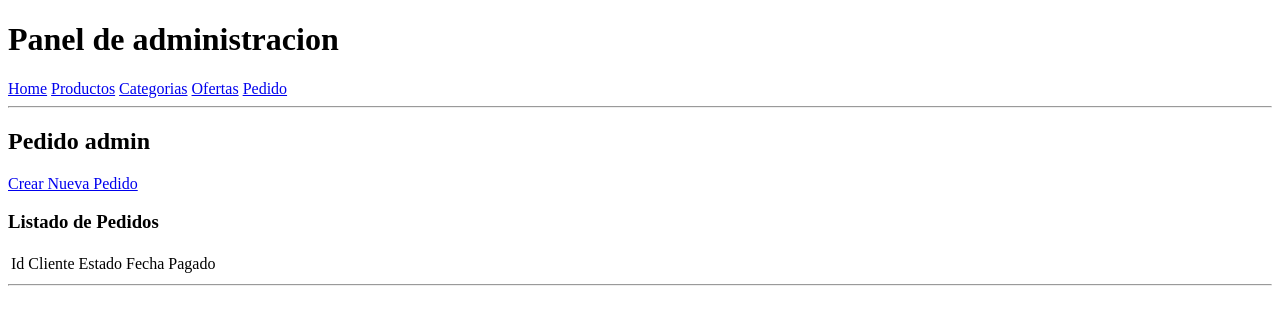
After one commit to Team-Nahui/prueva, a Django app: page /administracion/pedido/ in a window 1280 px wide. The commit adds this page. Shown: the top 325 px of the page. Run offline with Django 4.2, Linux system fonts and the light colour scheme; data that the repository does not hold is empty.

Commit message:
se agrego crud completo del modelo pedido

```diff
--- a/administracion/admin.py
+++ b/administracion/admin.py
@@ -1,5 +1,5 @@
 from django.contrib import admin
-from .models import Pedido, Producto, Oferta, Categoria, Tags
+from .models import Pedido, Producto, Oferta, Categoria, Tags, Cliente, Localidad
 
 # Register your models here.
 admin.site.register(Pedido)
@@ -7,3 +7,5 @@ admin.site.register(Producto)
 admin.site.register(Oferta)
 admin.site.register(Categoria)
 admin.site.register(Tags)
+admin.site.register(Cliente)
+admin.site.register(Localidad)
--- a/administracion/models.py
+++ b/administracion/models.py
@@ -1,6 +1,6 @@
 from django.db import models
 from django.contrib.auth.models import User
-#from django.utils.translation import ugettext as _
+# from django.utils.translation import ugettext as _
 from django.utils.translation import gettext_lazy as _
 
 
@@ -8,6 +8,7 @@ class Localidad(models.Model):
     nombre = models.CharField(max_length=50)
     latitud = models.CharField(max_length=20)
     longitud = models.CharField(max_length=20)
+
     def __str__(self):
         return "%s " % (self.nombre)
 
@@ -95,7 +96,7 @@ class Producto(models.Model):
     tags = models.ManyToManyField(Tags)
     puntuacion = models.IntegerField(default=0,null=True)
     vista = models.CharField(max_length=100, default=0)
-    cantidad = models.IntegerField()
+    cantidad = models.IntegerField(null=True)
     def __str__(self):
         return '%s' % self.descripcion
 
--- a/administracion/urls.py
+++ b/administracion/urls.py
@@ -10,7 +10,7 @@ urlpatterns = [
     path('producto/', ProductoListView.as_view(), name='listar_productos'),
     path('producto/crear/', CreateProductoView.as_view(), name='crear_producto'),
     path('producto/editar/<int:pk>', EditProductoView.as_view(), name='editar_producto'),
-    path('producto/detalle/<int:pk>', ProductoDetailView.as_view(), name='producto_detalle'),
+    path('producto/detalle/<int:pk>', ProductoDetailView.as_view(), name='ver_producto'),
     path('producto/eliminar/<int:pk>', ProductoDeleteView.as_view(), name='eliminar_producto'),
 
     # Oferta Urls
@@ -24,7 +24,14 @@ urlpatterns = [
     path('categoria/crear/', CategoriaCreateView.as_view(), name='crear_categoria'),
     path('categoria/<int:pk>/editar/', CategoriaEditView.as_view(), name='editar_categoria'),
     path('categoria/<int:pk>/detalle/', CagetgoriaDetailView.as_view(), name='ver_categoria'),
-    path('categoria/<int:pk>/eliminar/', CategoriaDeleteView.as_view(), name='eliminar_categoria')
+    path('categoria/<int:pk>/eliminar/', CategoriaDeleteView.as_view(), name='eliminar_categoria'),
+
+    # Pedido urls
+    path('pedido/', PedidoListView.as_view(), name='listar_pedido'),
+    path('pedido/crear/', PedidoCreateView.as_view(), name='crear_pedido'),
+    path('pedido/<int:pk>/editar/', PedidoEditView.as_view(), name='editar_pedido'),
+    path('pedido/<int:pk>/ver/', PedidoDetailView.as_view(), name='ver_pedido'),
+    path('pedido/<int:pk>/eliminar/', PedidoDeleteView.as_view(), name='eliminar_pedido'),
 
 
 ]
--- a/administracion/views.py
+++ b/administracion/views.py
@@ -1,8 +1,8 @@
 from django.shortcuts import render, get_object_or_404, redirect
 # Create your views here.
 from django.views import View
-from .models import Producto, Oferta, Categoria
-from .forms import ProductoForm, OfertaForm, CategoriaForm
+from .models import Producto, Oferta, Categoria, Pedido
+from .forms import ProductoForm, OfertaForm, CategoriaForm, PedidoForm
 
 
 class ProductoListView(View):
@@ -133,7 +133,7 @@ class CreateOfertaView(View):
         Crear una nueva oferta y muestra en mensaje
         """
         success_message = ''
-        form = OfertaForm()
+        form = OfertaForm(request.POST)
         if form.is_valid():
             form.save()
             form = OfertaForm()
@@ -152,8 +152,8 @@ class EditOfertaView(View):
         """
         Pinta el formulario con los datos de la oferta seleccionada
         """
-        # oferta = Oferta.objects.filter(pk=pk)
-        form = OfertaForm()
+        oferta = get_object_or_404(Oferta, id=pk)
+        form = OfertaForm(instance=oferta)
         context = {
             'form': form,
             'message': '',
@@ -164,14 +164,14 @@ class EditOfertaView(View):
 
     def post(self, request, pk):
         success_message = ''
-        oferta = Oferta.objects.filter(pk=pk)
-        form = OfertaForm(instance=oferta)
+        oferta = get_object_or_404(Oferta, id=pk)
+        form = OfertaForm(request.POST, instance=oferta)
         if form.is_valid():
             form.save()
-            success_message = 'Modificación guardado con exito!'
+            success_message = 'Actualizacion guardado con exito'
         context = {
             'form': form,
-            'message': success_message
+            'message': success_message,
         }
         return render(request, 'administracion/oferta_create.html', context)
 
@@ -180,10 +180,7 @@ class OfertaDetailView(View):
     def get(self, request, pk):
         # oferta = Oferta.objects.filter(pk=pk)
         context = {
-            'oferta': {
-                'id': 1,
-                'activo': 'no',
-            }
+            'oferta': get_object_or_404(Oferta, id=pk),
         }
         return render(request, 'administracion/oferta_detalle.html', context)
 
@@ -287,6 +284,104 @@ class CategoriaDeleteView(View):
         return redirect('listar_categoria')
 
 
+class PedidoListView(View):
+    def get(self, request):
+        context = {
+            'pedidos': Pedido.objects.all(),
+            'message': '',
+        }
+        return render(request, 'administracion/pedido_admin.html', context)
+
+
+class PedidoCreateView(View):
+    def get(self, request):
+        """ Muestra el formulario para pedido"""
+        form = PedidoForm()
+        context = {
+            'form': form,
+            'message': '',
+            'state': 'create',
+            'button_text': 'Agregar',
+        }
+        return render(request, 'administracion/pedido_create.html', context)
+
+    def post(self, request):
+        """
+        crear un pedido y lo guarda
+        """
+        success_message = ''
+        form = PedidoForm(request.POST)
+        if form.is_valid():
+            form.save()
+            form = PedidoForm()
+            success_message = 'Pedido creado con exito'
+
+        context = {
+            'form': form,
+            'message': success_message,
+            'state': 'create',
+            'button_text': 'Agregar',
+        }
+        return render(request, 'administracion/pedido_create.html', context)
+
+
+class PedidoEditView(View):
+    def get(self, request, pk):
+        """ Muestra el formulario para categoria"""
+        form = PedidoForm(instance=get_object_or_404(Pedido, id=pk))
+        context = {
+            'form': form,
+            'message': '',
+            'state': 'edit',
+            'button_text': 'Guardar cambios',
+        }
+        return render(request, 'administracion/pedido_create.html', context)
+
+    def post(self, request, pk):
+        """
+        Edita una categoria y lo guarda
+        """
+        success_message = ''
+        pedido = get_object_or_404(Pedido, id=pk)
+        form = PedidoForm(request.POST, instance=pedido)
+        if form.is_valid():
+            form.save()
+            success_message = 'Cambios cuardado con exito'
+
+        context = {
+            'form': form,
+            'message': success_message,
+            'state': 'edit',
+            'button_text': 'Guardar cambios',
+        }
+        return render(request, 'administracion/pedido_create.html', context)
+
+
+class PedidoDetailView(View):
+    def get(self, request, pk):
+        """
+        Muestra los datos del pedido
+        """
+        pedido  = get_object_or_404(Pedido, id=pk)
+        context = {
+            'pedido': pedido,
+        }
+        return render(request, 'administracion/pedido_detail.html', context)
+
+
+class PedidoDeleteView(View):
+    def get(self, request, pk):
+        pedido = get_object_or_404(Pedido, id=pk)
+        context = {
+            'pedido': pedido
+        }
+        return render(request, 'administracion/pedido_delete.html', context)
+
+    def post(self, request, pk):
+        get_object_or_404(Pedido, id=pk).delete()
+        return redirect('listar_pedido')
+
+
 class HomeView(View):
     def get(self, request):
         """
--- a/templates/administracion/admin_home.html
+++ b/templates/administracion/admin_home.html
@@ -11,7 +11,7 @@
         <a href="{% url 'listar_productos' %}">Productos</a>
         <a href="{% url 'listar_categoria' %}">Categorias</a>
         <a href="{% url 'listar_ofertas' %}">Ofertas</a>
-        <a href="#">Pedido</a>
+        <a href="{% url 'listar_pedido' %}">Pedido</a>
     </nav>
     <hr>
     <section>
--- /dev/null
+++ b/templates/administracion/pedido_admin.html
@@ -0,0 +1,36 @@
+{% extends 'administracion/admin_home.html'%}
+{% block title %}Panel de administracion de Ofertas{% endblock %}
+{% block section %}
+    <h1>Pedido admin</h1>
+    <div>
+        <a href="{% url 'crear_pedido' %}">Crear Nueva Pedido</a>
+    </div>
+    <div>
+        <h3>Listado de Pedidos</h3>
+        <table class="default">
+            <tr>
+                <td>Id</td>
+                <td>Cliente</td>
+                <td>Estado</td>
+                <td>Fecha</td>
+                <td>Pagado</td>
+            </tr>
+            {% for pedido in pedidos %}
+                <tr>
+                <td>{{ pedido.id}}</td>
+                <td>{{ pedido.cliente }}</td>
+                <td>{{ pedido.estado }}</td>
+                <td>{{ pedido.hora_pedido }}</td>
+                    {% if pedido.pagado is True %}
+                        <td>Si</td>
+                    {% else %}
+                        <td><p>No</p></td>
+                    {% endif %}
+                <td><a href="{% url 'editar_pedido' pk=pedido.pk%}">Editar</a></td>
+                <td><a href="{% url 'ver_pedido' pk=pedido.pk %}">ver</a></td>
+                <td><a href="{% url 'eliminar_pedido' pk=pedido.pk %}">Eliminar</a></td>
+                </tr>
+            {% endfor %}
+        </table>
+    </div>
+{% endblock %}
--- a/templates/administracion/producto_admin_template.html
+++ b/templates/administracion/producto_admin_template.html
@@ -19,7 +19,7 @@
                     <td>{{ producto.descripcion }}</td>
                     <td> s/. {{ producto.precio }} </td>
                     <td><a href="{% url 'editar_producto' pk=producto.pk %}">Editar</a></td>
-                    <td><a href="{% url 'producto_detalle' pk=producto.pk %}">ver</a></td>
+                    <td><a href="{% url 'ver_producto' pk=producto.pk %}">ver</a></td>
                     <td><a href="{% url 'eliminar_producto' pk=producto.pk %}">Eliminar</a></td>
                 </tr>
             {% endfor %}
```
Also changed, not shown: administracion/forms.py (+6 -4 lines), templates/administracion/oferta_delete.html (added, +15 -0 lines), templates/administracion/pedido_create.html (added, +17 -0 lines), templates/administracion/pedido_delete.html (added, +15 -0 lines), templates/administracion/pedido_detail.html (added, +35 -0 lines), administracion/migrations/0003_alter_producto_cantidad.py (added).
